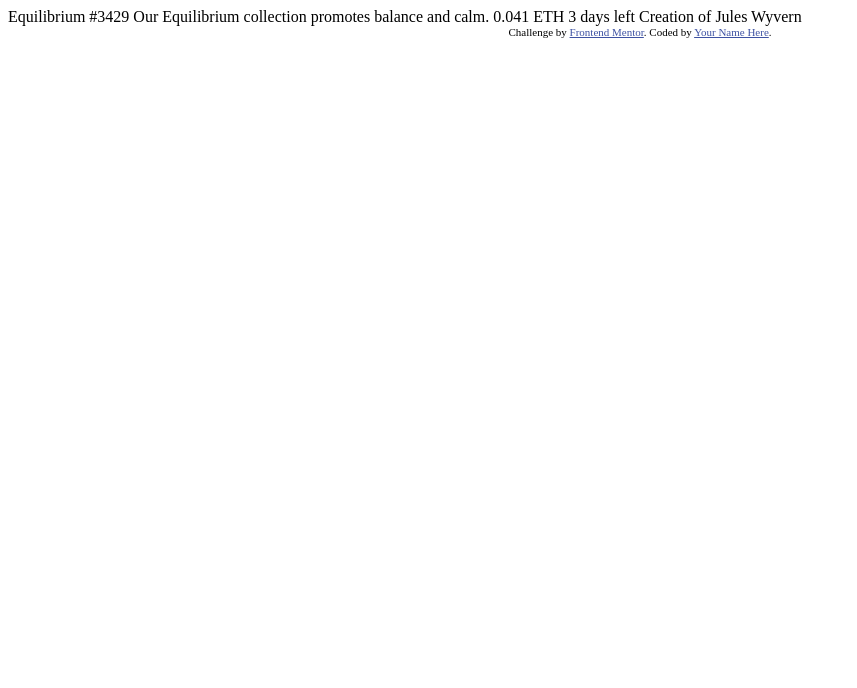
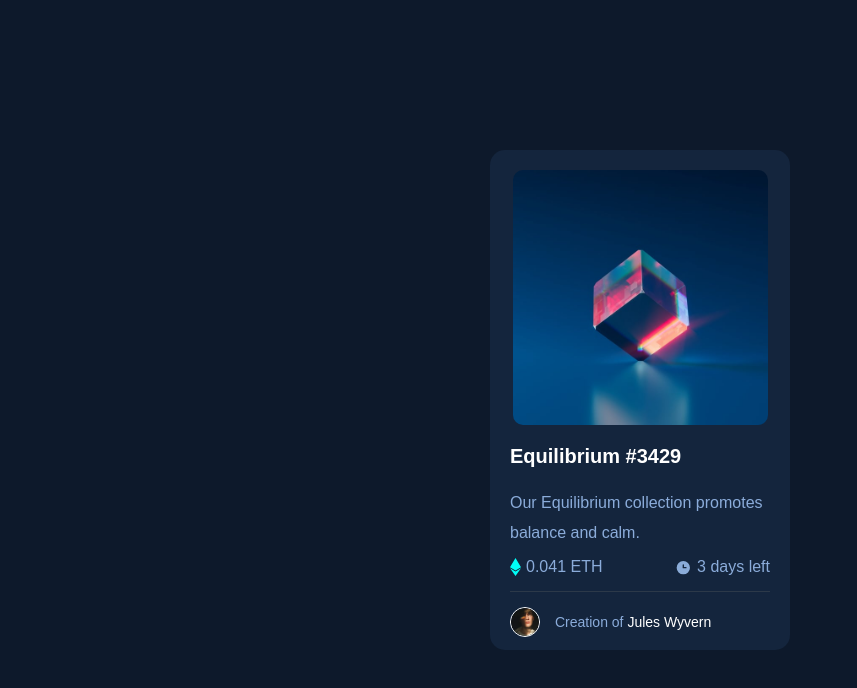
Before and after one commit to MiedziuZiomal/NFT-preview-card, a plain HTML site: page index.html in a window 1280 px wide. Shown: the whole page, without its empty margins (0-857 px from the left). Drawn offline with Linux system fonts and the light colour scheme.

Commit message:
The component is styled, but might be improved

```diff
--- a/index.html
+++ b/index.html
@@ -1,33 +1,80 @@
 <!DOCTYPE html>
 <html lang="en">
 	<head>
-  <meta charset="UTF-8">
-  <meta name="viewport" content="width=device-width, initial-scale=1.0"> <!-- displays site properly based on user's device -->
+		<meta charset="UTF-8" />
+		<meta name="viewport" content="width=device-width, initial-scale=1.0" />
+		<!-- displays site properly based on user's device -->
 
-  <link rel="icon" type="image/png" sizes="32x32" href="./images/favicon-32x32.png">
+		<link
+			rel="icon"
+			type="image/png"
+			sizes="32x32"
+			href="./images/favicon-32x32.png"
+		/>
 
 		<title>Frontend Mentor | NFT preview card component</title>
 
 		<!-- Feel free to remove these styles or customise in your own stylesheet 👍 -->
-  <style>
+		<!-- <style>
     .attribution { font-size: 11px; text-align: center; }
     .attribution a { color: hsl(228, 45%, 44%); }
-  </style>
+  </style> -->
+		<link rel="stylesheet" href="./css/style.css" />
 	</head>
 	<body>
+		<div class="wrapper">
+			<div class="card">
+				<img
+					src="./images/image-equilibrium.jpg"
+					alt="A shining cube rotating around, with rays of red light"
+					class="nft-img"
+				/>
 
-  Equilibrium #3429
+				<div class="description">
+					<h1 class="main-heading">Equilibrium #3429</h1>
 
+					<p class="text">
 						Our Equilibrium collection promotes balance and calm.
+					</p>
 
-  0.041 ETH
-  3 days left
+					<div class="box">
+						<div class="left">
+							<svg width="11" height="18" xmlns="http://www.w3.org/2000/svg">
+								<path
+									d="M11 10.216 5.5 18 0 10.216l5.5 3.263 5.5-3.262ZM5.5 0l5.496 9.169L5.5 12.43 0 9.17 5.5 0Z"
+									fill="#00FFF8"
+								/>
+							</svg>
+							<p class="info emerald-text">0.041 ETH</p>
+						</div>
 
-  Creation of Jules Wyvern
+						<div class="right">
+							<svg width="17" height="17" xmlns="http://www.w3.org/2000/svg">
+								<path
+									d="M8.305 2.007a6.667 6.667 0 1 0 0 13.334 6.667 6.667 0 0 0 0-13.334Zm2.667 7.334H8.305a.667.667 0 0 1-.667-.667V6.007a.667.667 0 0 1 1.334 0v2h2a.667.667 0 0 1 0 1.334Z"
+									fill="#8BACD9"
+								/>
+							</svg>
+							<p class="info">3 days left</p>
+						</div>
+					</div>
 
-  <div class="attribution">
+					<div class="separator"></div>
+
+					<div class="bottom-info">
+						<img src="./images/image-avatar.png" alt="an author's face" />
+						<p class="info">
+							Creation of
+							<span class="authors-name">Jules Wyvern</span>
+						</p>
+					</div>
+				</div>
+			</div>
+		</div>
+
+		<!-- <div class="attribution">
     Challenge by <a href="https://www.frontendmentor.io?ref=challenge" target="_blank">Frontend Mentor</a>.
     Coded by <a href="#">Your Name Here</a>.
-  </div>
+  </div> -->
 	</body>
 </html>
--- a/src/sass/style.scss
+++ b/src/sass/style.scss
@@ -4,6 +4,76 @@
     box-sizing: border-box;
 }
 body {
+    display: flex;
+    align-items: center;
+    justify-content: center;
+    height: 100vh;
     background-color: hsl(217, 54%, 11%);
+    color: #fff;
+    font-family: sans-serif;
 }
-//dupa
+.card {
+    padding: 20px;
+    height: 500px;
+    width: 300px;
+    background-color: hsl(216, 50%, 16%);
+    border-radius: 15px;
+    color:hsl(215, 51%, 70%);
+    .nft-img {
+        display: block;
+        margin: 0 auto;
+        object-fit: fill;
+        height: 255px;
+        width: 255px;
+        border-radius: 10px;
+    }
+    .description {
+        .info {
+            margin-left: 5px;
+            display: inline;
+        }
+        .main-heading {
+            margin: 20px 0;
+            font-size: 20px;
+            color:#fff;
+        }
+        .text {
+            line-height: 30px;
+        }
+        .box {
+            display: flex;
+            justify-content: space-between;
+            margin: 10px 0;pizza
+            .emerald-text {
+                color: #00FFF8;
+            }
+            .left, .right {
+                display: flex;
+                align-items: center;
+            };
+        }
+        img {
+            width: 30px;
+            height: 30px;
+            border: 1px solid white;
+            border-radius: 50%;
+        }
+        .separator {
+            margin: 15px 0;
+            height: 1px;
+            width: 100%;
+            background-color: hsl(214, 25%, 23%);
+        }
+        .bottom-info {
+            display: flex;
+            align-items: center;
+            p {
+                margin-left: 15px;
+                font-size: 14px;
+            }
+            .authors-name {
+                color: #fff;
+            }
+        }
+    }
+}
```
Also changed, not shown: css/style.css, 1 other file. Lines whose indentation alone changed are shown as unchanged.
